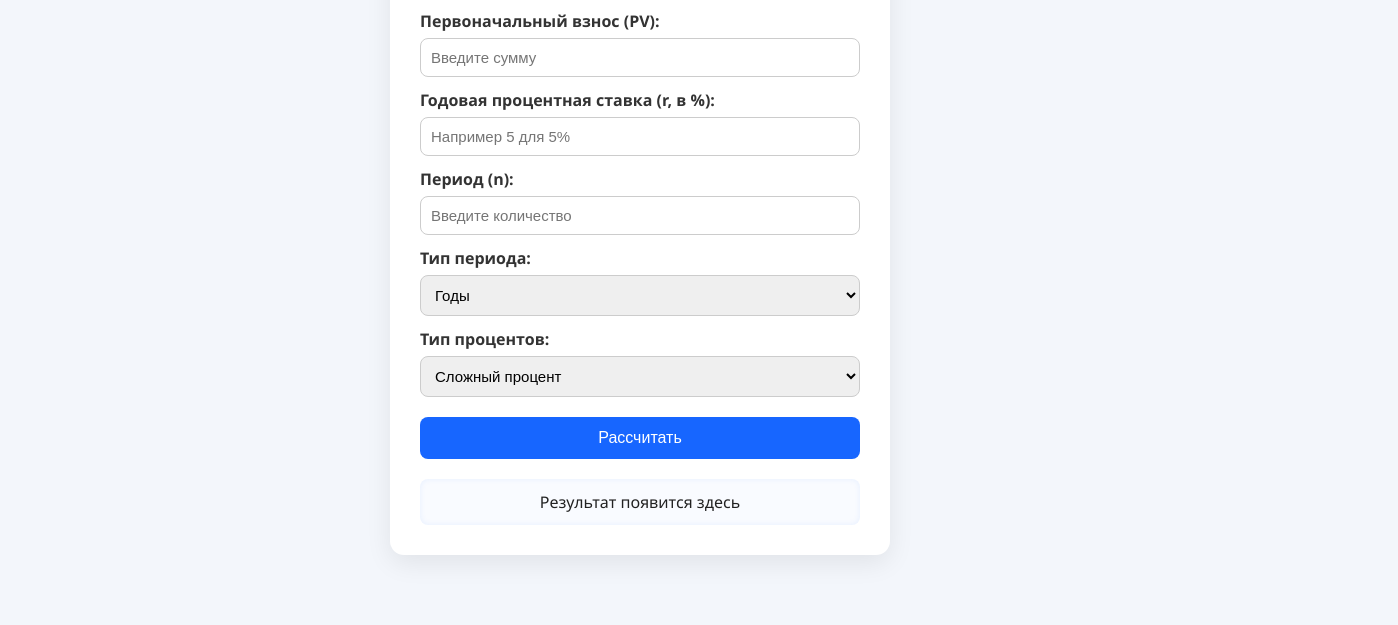
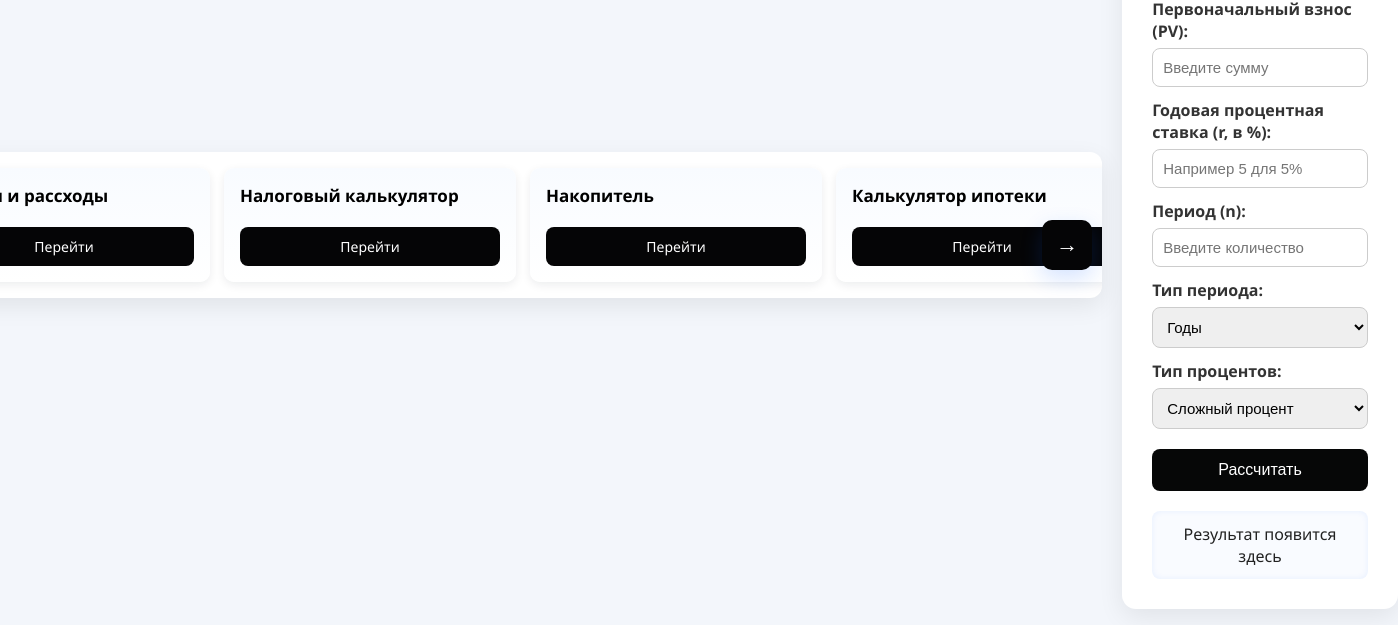
Before and after one commit to umarfaruh/Deposit-interest-calculator, a plain HTML site: page index.html in a window 1280 px wide. Shown: the part 175-800 px from the top of the page, 1398 px wide, since content can reach past the window. Drawn offline with Linux system fonts and the light colour scheme.

Commit message:
Update index.html

```diff
--- a/index.html
+++ b/index.html
@@ -1,5 +1,224 @@
 <html lang="ru">
 <head>
+    <style>
+  body {
+    background: #f3f6fb;
+    font-family: "Segoe UI", sans-serif;
+    margin: 0;
+    padding: 0;
+  }
+
+  .tabs-wrap {
+    max-width: 1200px;
+    margin: 30px auto;
+    padding: 20px;
+  }
+
+  .tabs-container {
+    position: relative;
+    background: #fff;
+    border-radius: 12px;
+    box-shadow: 0 8px 25px rgba(0, 0, 0, 0.08);
+    overflow: hidden;
+  }
+
+  .tabs-track {
+    display: flex;
+    gap: 14px;
+    transition: transform 0.35s ease;
+    will-change: transform;
+    padding: 16px;
+  }
+
+  .tab {
+    min-width: 260px;
+    flex: 0 0 auto;
+    background: linear-gradient(180deg, #f8fbff, #fff);
+    padding: 16px;
+    border-radius: 10px;
+    box-shadow: 0 3px 10px rgba(17, 24, 39, 0.08);
+    display: flex;
+    flex-direction: column;
+    justify-content: space-between;
+    transition: transform 0.25s ease, box-shadow 0.25s ease;
+  }
+
+  .tab:hover {
+    transform: translateY(-4px);
+    box-shadow: 0 8px 18px rgba(17, 24, 39, 0.12);
+  }
+
+  .tab h4 {
+    margin: 0 0 8px;
+    font-size: 17px;
+  }
+
+  .tab p {
+    margin: 0;
+    color: #6b7280;
+    font-size: 14px;
+    flex: 1;
+  }
+
+  .tab a {
+    display: inline-block;
+    margin-top: 12px;
+    padding: 10px 14px;
+    background: #050506;
+    color: #fff;
+    text-decoration: none;
+    border-radius: 8px;
+    font-size: 14px;
+    text-align: center;
+    transition: background 0.25s ease;
+  }
+
+  .tab a:hover {
+    background: #050506;
+  }
+
+  .tabs-btn {
+    position: absolute;
+    top: 50%;
+    transform: translateY(-50%);
+    background: #050506;
+    color: #fff;
+    width: 50px;
+    height: 50px;
+    border-radius: 10px;
+    border: none;
+    cursor: pointer;
+    display: flex;
+    align-items: center;
+    justify-content: center;
+    box-shadow: 0 8px 22px rgba(23, 102, 255, 0.18);
+    font-size: 22px;
+    transition: background 0.25s ease, transform 0.25s ease;
+  }
+
+  .tabs-btn:hover {
+    background: #050506;
+    transform: translateY(-50%) scale(1.05);
+  }
+
+  .tabs-btn.left {
+    left: 10px;
+  }
+
+  .tabs-btn.right {
+    right: 10px;
+  }
+
+  .tabs-btn:disabled {
+    opacity: 0.45;
+    cursor: default;
+    transform: translateY(-50%);
+  }
+
+  @media (max-width: 768px) {
+    .tab {
+      min-width: 200px;
+    }
+
+    .tabs-btn {
+      width: 40px;
+      height: 40px;
+      font-size: 18px;
+    }
+  }
+</style>
+
+<div class="tabs-wrap">
+  <div class="tabs-container" id="tabsContainer">
+    <button class="tabs-btn left" id="btnLeft">&larr;</button>
+    <div class="tabs-track" id="tabsTrack">
+      <div class="tab">
+        <h4>Доходы и рассходы</h4>
+        <a href="https://umarfaruh.github.io/budget.rk/" target="_blank">Перейти</a>
+      </div>
+      <div class="tab">
+        <h4>Налоговый калькулятор</h4>
+        <a href="https://umarfaruh.github.io/financial_management/" target="_blank">Перейти</a>
+      </div>
+      <div class="tab">
+        <h4>Накопитель</h4>
+        <a href="https://umarfaruh.github.io/Expenses-calculate-your-expenses-correctly/" target="_blank">Перейти</a>
+      </div>
+      <div class="tab">
+        <h4>Калькулятор ипотеки</h4>
+        <a href="https://umarfaruh.github.io/mortgage/" target="_blank">Перейти</a>
+      </div>
+      <div class="tab">
+        <h4>Калькулятор депозита</h4>
+        <a href="https://umarfaruh.github.io/Deposit-calculator/" target="_blank">Перейти</a>
+      </div>
+        <div class="tab">
+        <h4>Калькулятор депозита2</h4>
+        <a href="https://umarfaruh.github.io/Deposit-interest-calculator/" target="_blank">Перейти</a>
+      </div>
+    </div>
+    <button class="tabs-btn right" id="btnRight">&rarr;</button>
+  </div>
+</div>
+
+<script>
+(function(){
+  const track = document.getElementById('tabsTrack');
+  const container = document.getElementById('tabsContainer');
+  const btnL = document.getElementById('btnLeft');
+  const btnR = document.getElementById('btnRight');
+  let pos = 0;
+  let maxScroll = 0;
+  let startX = 0, dragStart = 0, isDown = false;
+
+  function updateLimits(){
+    const trackWidth = track.scrollWidth;
+    const viewport = container.clientWidth;
+    maxScroll = Math.max(0, trackWidth - viewport);
+    pos = Math.max(-maxScroll, Math.min(0, pos));
+    track.style.transform = `translateX(${pos}px)`;
+    btnL.disabled = pos === 0;
+    btnR.disabled = Math.abs(pos) >= maxScroll;
+  }
+
+  function scrollBy(direction){
+    const step = Math.round(container.clientWidth * 0.6);
+    pos += (direction === 'left') ? step : -step;
+    pos = Math.max(-maxScroll, Math.min(0, pos));
+    track.style.transform = `translateX(${pos}px)`;
+    updateLimits();
+  }
+
+  btnL.addEventListener('click', ()=> scrollBy('left'));
+  btnR.addEventListener('click', ()=> scrollBy('right'));
+
+  track.addEventListener('pointerdown', (e)=>{
+    isDown = true;
+    startX = e.clientX;
+    dragStart = pos;
+    track.style.transition = 'none';
+    track.setPointerCapture(e.pointerId);
+  });
+  window.addEventListener('pointermove', (e)=>{
+    if(!isDown) return;
+    const dx = e.clientX - startX;
+    pos = dragStart + dx;
+    if(pos > 80) pos = 80;
+    if(pos < -maxScroll - 80) pos = -maxScroll - 80;
+    track.style.transform = `translateX(${pos}px)`;
+  });
+  window.addEventListener('pointerup', ()=>{
+    if(!isDown) return;
+    isDown = false;
+    track.style.transition = 'transform .35s ease';
+    pos = Math.max(-maxScroll, Math.min(0, pos));
+    track.style.transform = `translateX(${pos}px)`;
+    updateLimits();
+  });
+  window.addEventListener('resize', updateLimits);
+  window.addEventListener('load', ()=> setTimeout(updateLimits, 80));
+})();
+</script>
 <meta charset="UTF-8">
 <meta name="viewport" content="width=device-width, initial-scale=1.0">
 <title>Калькулятор депозита — простой и сложный процент</title>
@@ -24,7 +243,7 @@
   h1{
     text-align:center;
     margin-bottom:20px;
-    color:#1766ff;
+    color:#050506;
   }
   label{display:block;margin-top:12px;font-weight:600;color:#333}
   input,select{
@@ -37,7 +256,7 @@
   }
   button{
     width:100%;
-    background:#1766ff;
+    background:#060707;
     color:#fff;
     border:none;
     padding:12px;
@@ -47,7 +266,7 @@
     cursor:pointer;
     transition:background .25s;
   }
-  button:hover{background:#0f4fd6}
+  button:hover{background:#1e1eff}
   .result{
     background:#f9fbff;
     margin-top:20px;
```
